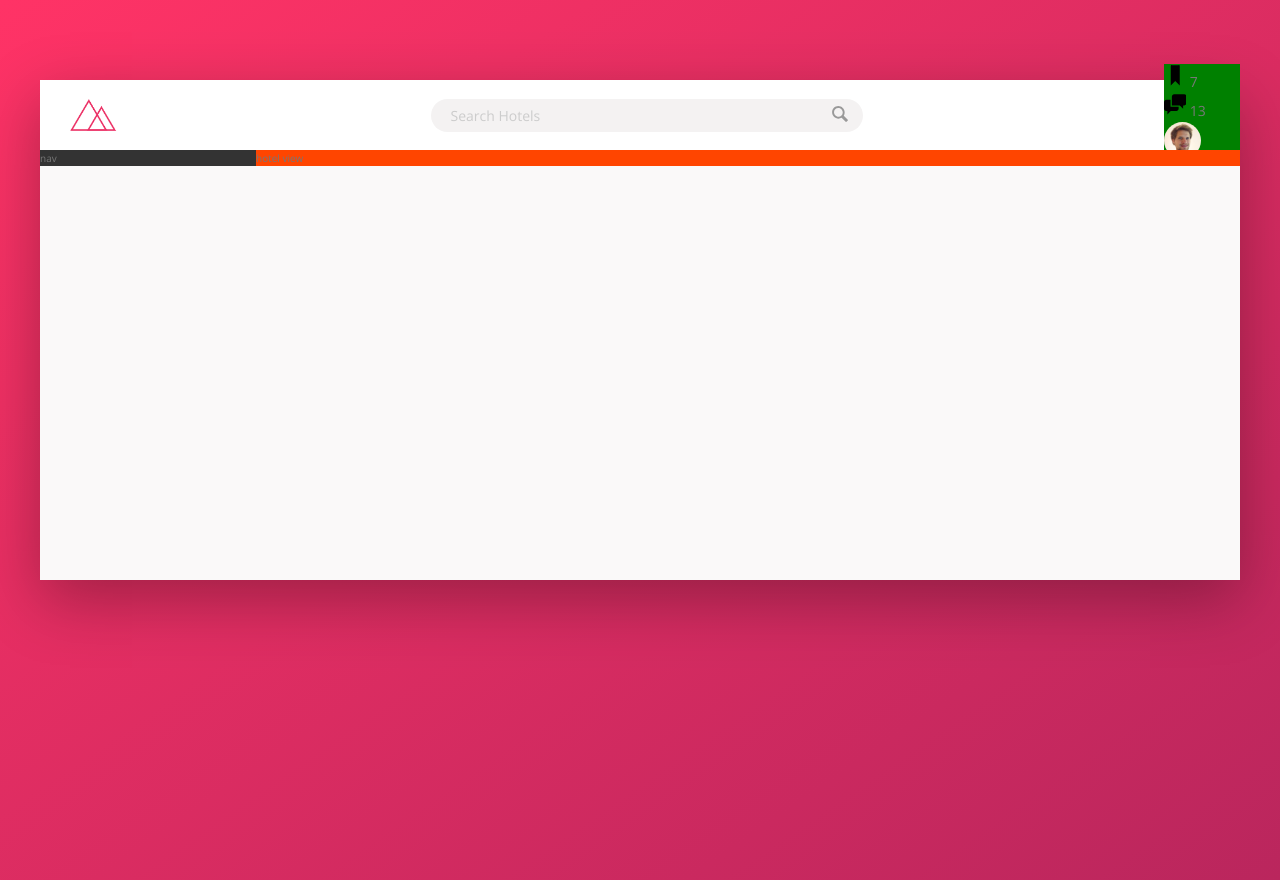
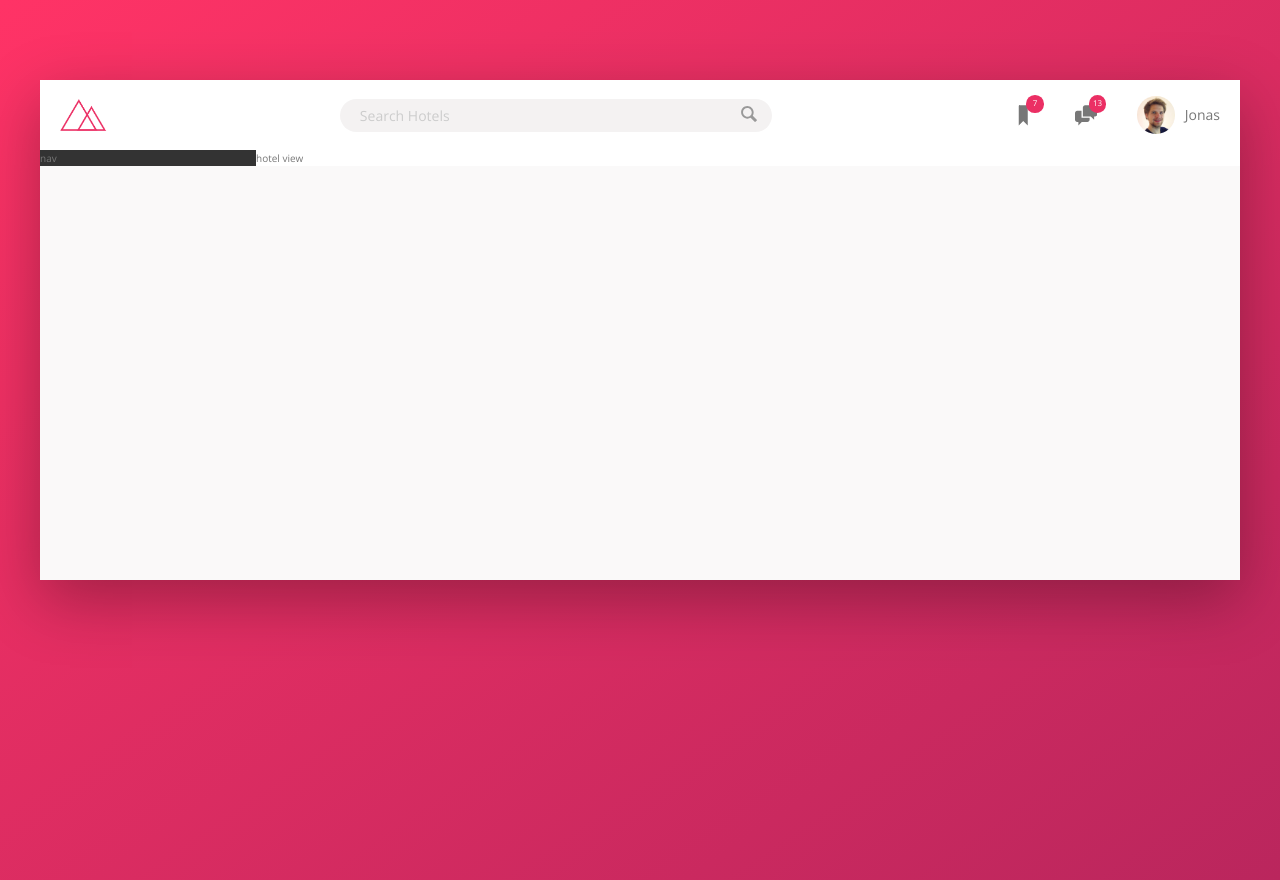
Before and after one commit to KaushikShivam/Trillo, a website: page index.html in a window 1280 px wide. Drawn offline with nearby package versions, Linux system fonts and the light colour scheme; files that its build step writes are made by us from their sources.

Commit message:
Add user navigation

```diff
--- a/sass/_components.scss
+++ b/sass/_components.scss
@@ -1,14 +1,15 @@
-//////////////////////////////
+////////////////////////////////////////
 // LOGO
 .logo {
 	height: 3.25rem;
-	margin-left: 3rem;
+	margin-left: 2rem;
 }
 
-//////////////////////////////
+////////////////////////////////////////
 // SEARCH
 .search {
 	flex: 0 0 40%;
+
 	display: flex;
 	align-items: center;
 	justify-content: center;
@@ -30,6 +31,7 @@
 			width: 100%;
 			background-color: var(--color-grey-light-3);
 		}
+
 		&::-webkit-input-placeholder {
 			font-weight: 100;
 			color: var(--color-grey-light-4);
@@ -43,13 +45,16 @@
 	&__button {
 		border: none;
 		background-color: var(--color-grey-light-2);
+
 		&:focus {
 			outline: none;
 		}
+
 		&:active {
 			transform: translateY(2px);
 		}
 	}
+
 	&__icon {
 		height: 2rem;
 		width: 2rem;
@@ -57,26 +62,55 @@
 	}
 }
 
-//////////////////////////////
+////////////////////////////////////////
 // USER NAVIGATION
 .user-nav {
-	background-color: green;
+	align-self: stretch;
+
+	display: flex;
+	align-items: center;
+
+	& > * {
+		padding: 0 2rem;
+		cursor: pointer;
+		height: 100%;
+		display: flex;
+		align-items: center;
+	}
+
+	& > *:hover {
+		background-color: var(--color-grey-light-2);
+	}
+
 	&__icon-box {
+		position: relative;
 	}
+
 	&__icon {
 		height: 2.25rem;
 		width: 2.25rem;
+		fill: var(--color-grey-dark-2);
 	}
+
 	&__notification {
-	}
-	&__user {
+		font-size: 0.8rem;
+		height: 1.75rem;
+		width: 1.75rem;
+		border-radius: 50%;
+		background-color: var(--color-primary);
+		color: #fff;
+		position: absolute;
+		top: 1.5rem;
+		right: 1.1rem;
+
+		display: flex;
+		justify-content: center;
+		align-items: center;
 	}
 
 	&__user-photo {
 		height: 3.75rem;
 		border-radius: 50%;
-	}
-
-	&__user-name {
+		margin-right: 1rem;
 	}
 }
--- a/sass/_layout.scss
+++ b/sass/_layout.scss
@@ -11,7 +11,7 @@
 	font-size: 1.4rem;
 	height: 7rem;
 	background-color: #fff;
-	border-bottom: var(--color-grey-light-2);
+	border-bottom: var(--line);
 
 	display: flex;
 	justify-content: space-between;
@@ -24,11 +24,16 @@
 
 .sidebar {
 	background-color: var(--color-grey-dark-1);
+
 	flex: 0 0 18%;
+
+	display: flex;
+	flex-direction: column;
+	justify-content: space-between;
 }
 
 .hotel-view {
 	background-color: #fff;
-	background-color: orangered;
+
 	flex: 1;
 }
```
